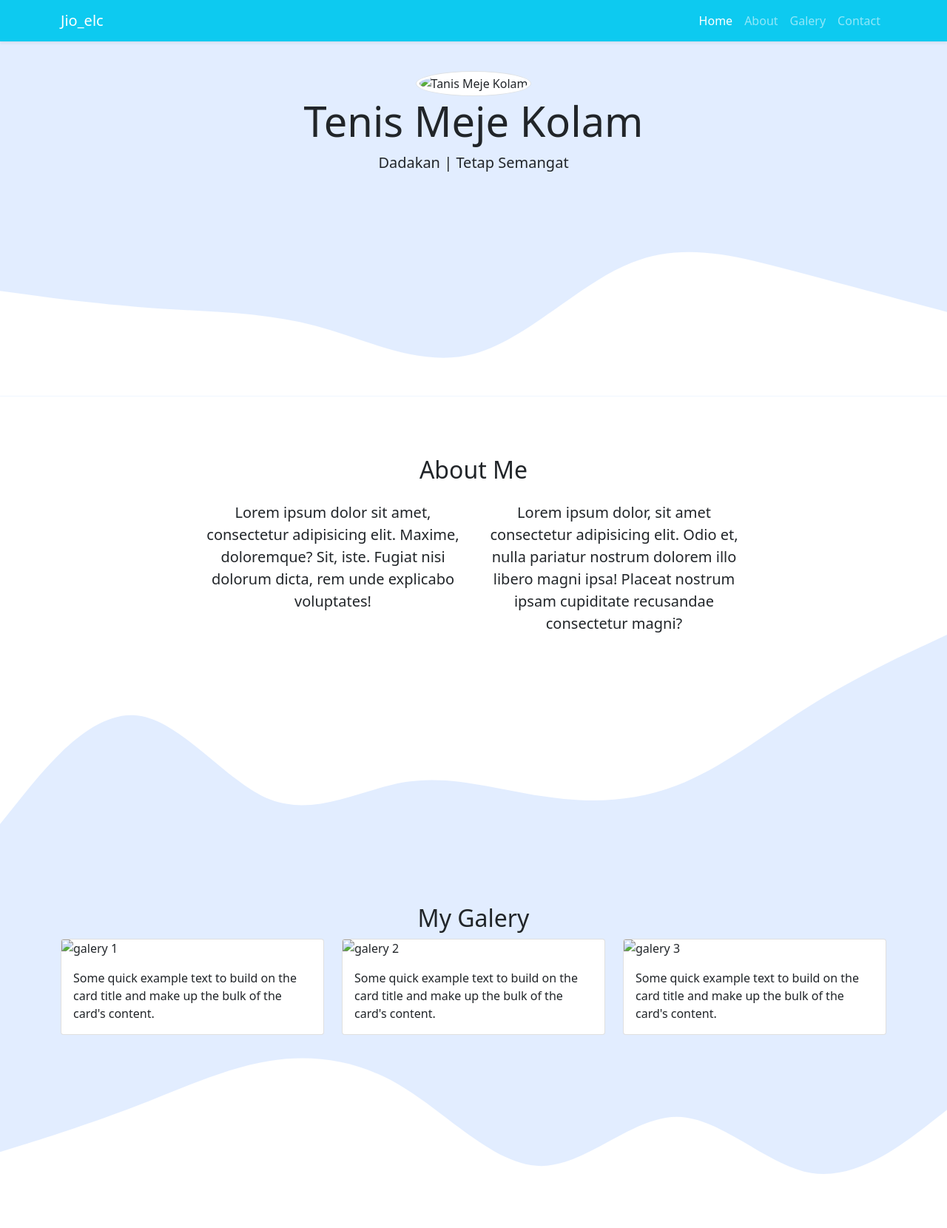
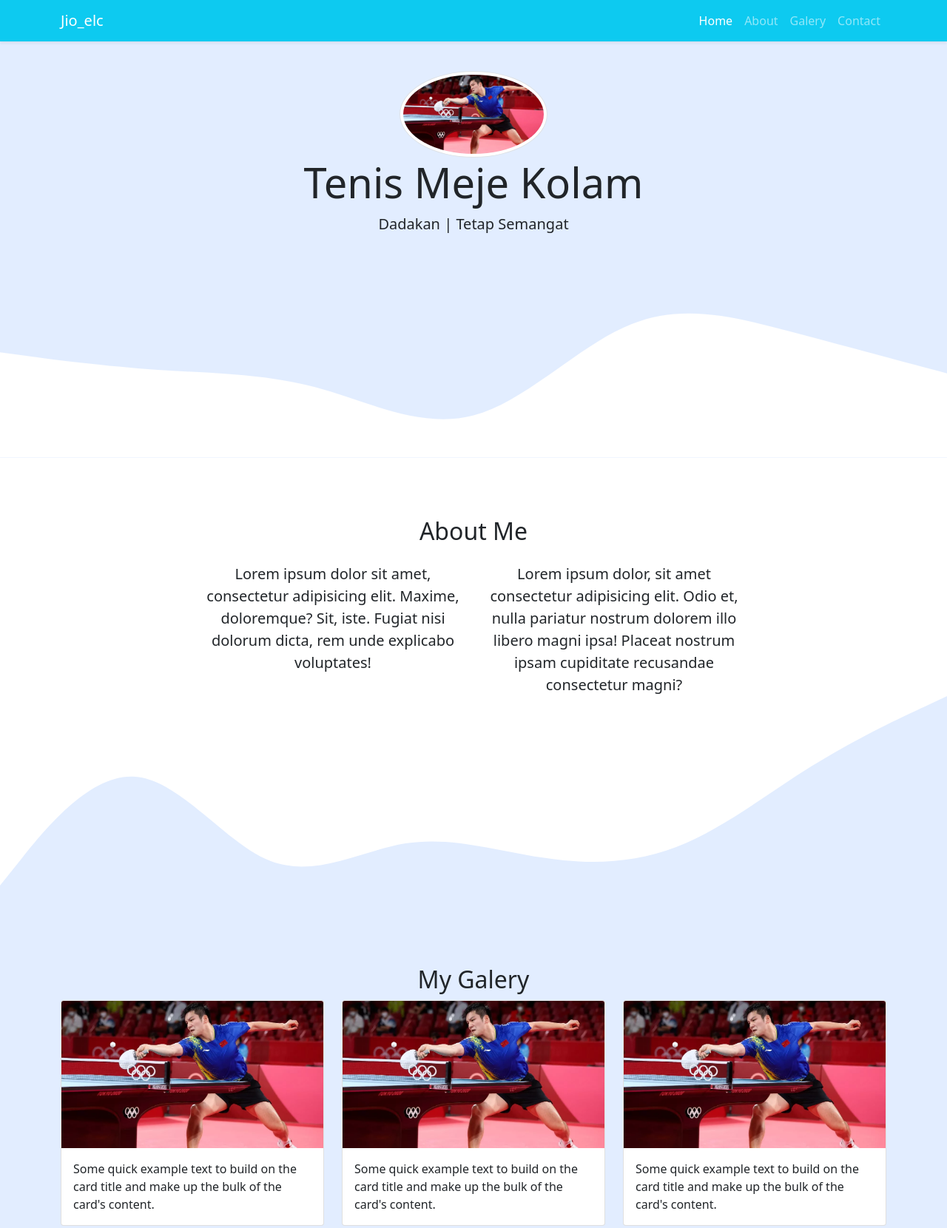
Before and after one commit to jioelc/jioelc.github.io, a plain HTML site: page index.html in a window 1280 px wide. Shown: the top 1660 px of the page at 74% size. Drawn offline with nearby package versions, Linux system fonts and the light colour scheme.

Commit message:
Update index.html

```diff
--- a/index.html
+++ b/index.html
@@ -46,7 +46,7 @@
 
     <!-- jumbotron -->
     <section class="jumbotron text-center">
-      <img src="img/jioelc.webp" alt="Tanis Meje Kolam" width="200" class="rounded-circle img-thumbnail" />
+      <img src="jioelc.webp" alt="Tanis Meje Kolam" width="200" class="rounded-circle img-thumbnail" />
       <h1 class="display-4">Tenis Meje Kolam</h1>
       <p class="lead">Dadakan | Tetap Semangat</p>
       <svg xmlns="http://www.w3.org/2000/svg" viewBox="0 0 1440 320">
@@ -95,7 +95,7 @@
         <div class="row">
           <div class="col-md-4 mb-3">
             <div class="card">
-              <img src="img/jioelc.webp" class="card-img-top" alt="galery 1" />
+              <img src="jioelc.webp" class="card-img-top" alt="galery 1" />
               <div class="card-body">
                 <p class="card-text">Some quick example text to build on the card title and make up the bulk of the card's content.</p>
               </div>
@@ -103,7 +103,7 @@
           </div>
           <div class="col-md-4 mb-3">
             <div class="card">
-              <img src="img/jioelc.webp" class="card-img-top" alt="galery 2" />
+              <img src="jioelc.webp" class="card-img-top" alt="galery 2" />
               <div class="card-body">
                 <p class="card-text">Some quick example text to build on the card title and make up the bulk of the card's content.</p>
               </div>
@@ -111,7 +111,7 @@
           </div>
           <div class="col-md-4 mb-3">
             <div class="card">
-              <img src="img/jioelc.webp" class="card-img-top" alt="galery 3" />
+              <img src="jioelc.webp" class="card-img-top" alt="galery 3" />
               <div class="card-body">
                 <p class="card-text">Some quick example text to build on the card title and make up the bulk of the card's content.</p>
               </div>
```
